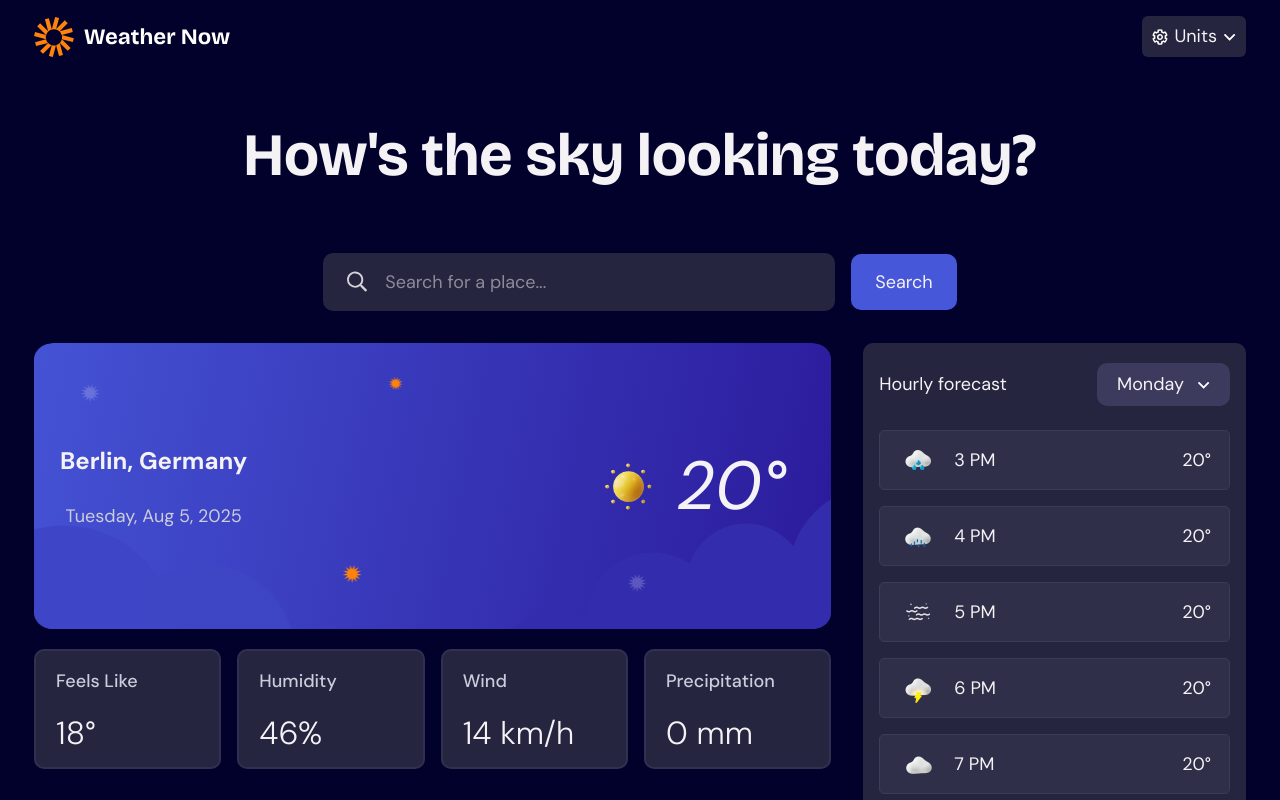
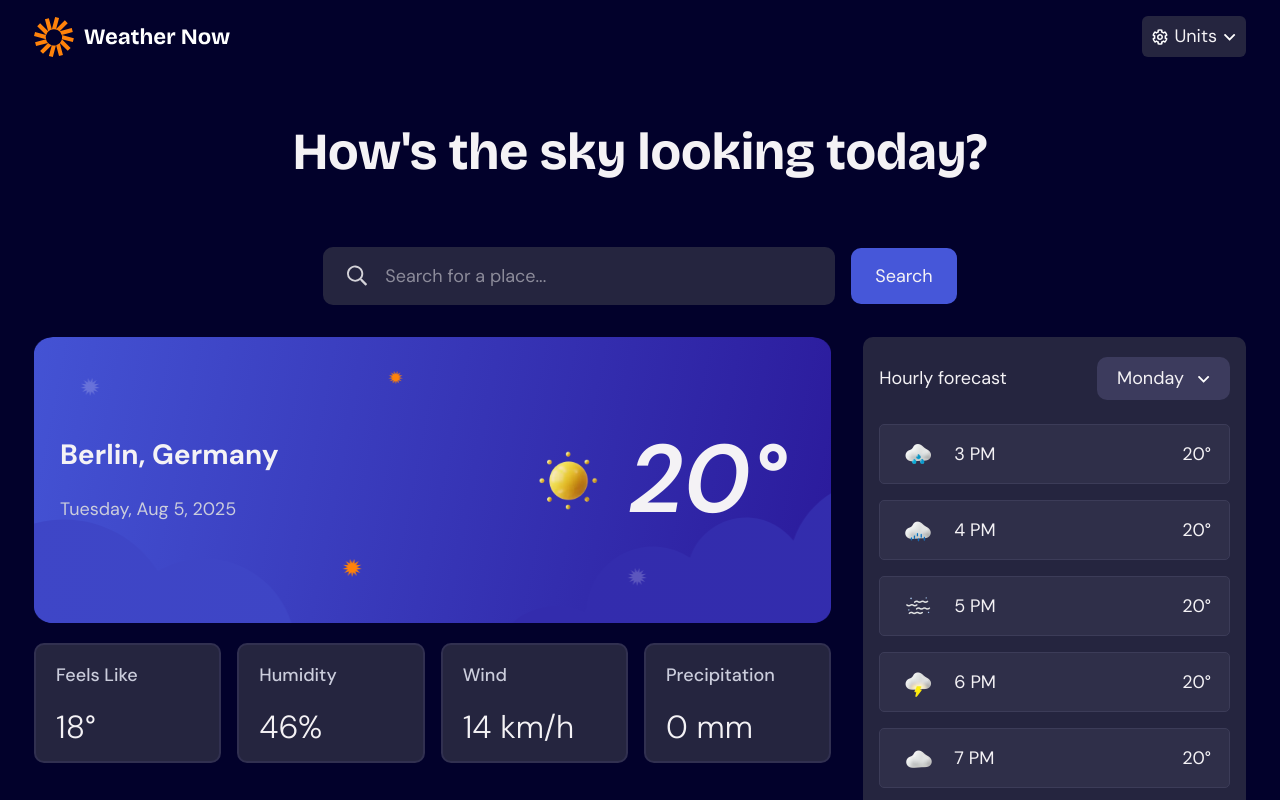
Before and after one commit to florianstancioiu/weather-app, a React (Vite) app: page / in a window 1280 px wide. Shown: the top 800 px of the page. Built offline with nearby package versions, Linux system fonts and the light colour scheme.

Commit message:
Desktop versions for the top components
Versions for Header, SearchPlaces & TodaysWeather

```diff
--- a/src/components/Header/Header.tsx
+++ b/src/components/Header/Header.tsx
@@ -3,7 +3,7 @@ import WeatherNowLogo from "../../images/logo.svg";
 
 const Header = () => {
   return (
-    <header className="flex justify-between items-center dsktp:w-[75.75rem] dsktp:mx-auto">
+    <header className="flex justify-between items-center dsktp:w-[75.75rem] dsktp:mx-auto dsktp:mb-[4rem]">
       <a href="#">
         <img src={WeatherNowLogo} alt="Weather Now Logo" />
       </a>
--- a/src/components/SearchPlaces/SearchPlaces.tsx
+++ b/src/components/SearchPlaces/SearchPlaces.tsx
@@ -4,8 +4,8 @@ import Button from "../Button/Button";
 
 const SearchPlaces = () => {
   return (
-    <div className="mb-[2rem] pt-[4.25rem] dsktp:w-[75.75rem] dsktp:mx-auto">
-      <h1 className="font-bricolage-grotesque text-6xl text-center mb-[4.25rem] font-bold">
+    <div className="mb-[2rem] pt-[4.25rem] dsktp:w-[75.75rem] dsktp:mx-auto dsktp:pt-0">
+      <h1 className="font-bricolage-grotesque text-6xl text-center mb-[4.25rem] font-bold dsktp:mb-[4rem] dsktp:text-[3.25rem] dsktp:leading-[120%]">
         How's the sky looking today?
       </h1>
       <div className="dsktp:flex dsktp:justify-center dsktp:items-center dsktp:gap-[1rem]">
--- a/src/components/TodaysWeather/TodaysWeather.tsx
+++ b/src/components/TodaysWeather/TodaysWeather.tsx
@@ -6,15 +6,21 @@ const TodaysWeather = () => {
     <main className="mb-[2.5rem] dsktp:mb-[3.25rem]">
       <div className="mb-[1.25rem]">
         <div className="bg-[url('/images/bg-today-small.svg')] bg-cover bg-center rounded-[1rem] dsktp:h-[17.875rem] dsktp:flex dsktp:justify-between dsktp:items-center dsktp:px-[1.625rem] dsktp:bg-[url('/images/bg-today-large.svg')]">
-          <div className="text-center pt-[3.375rem] mb-[2.75rem] dsktp:pt-0 dsktp:mb-0">
-            <h2 className="mb-[1.5rem] font-bold text-[1.5rem]">
+          <div className="text-center pt-[3.375rem] mb-[2.75rem] dsktp:pt-0 dsktp:mb-0 dsktp:text-left">
+            <h2 className="mb-[1.5rem] font-bold text-[1.5rem] dsktp:text-[1.75rem] dsktp:leading-[120%]">
               Berlin, Germany
             </h2>
             <p className="text-grayish-white">Tuesday, Aug 5, 2025</p>
           </div>
           <div className="flex justify-center items-center px-[1.25rem] pb-[4.25rem] dsktp:pb-0">
-            <img src={IconSunny} alt="" className="w-[6rem] h-[6rem]" />
-            <p className="text-[4.25rem] italic">20°</p>
+            <img
+              src={IconSunny}
+              alt=""
+              className="w-[6rem] h-[6rem] dsktp:w-[7.5rem] dsktp:h-[7.5rem]"
+            />
+            <p className="text-[4.25rem] italic dsktp:text-[6rem] dsktp:font-semibold">
+              20°
+            </p>
           </div>
         </div>
       </div>
--- a/src/components/TodaysWeatherItem/TodaysWeatherItem.tsx
+++ b/src/components/TodaysWeatherItem/TodaysWeatherItem.tsx
@@ -6,10 +6,10 @@ export type TodaysWeatherItem = {
 const TodaysWeatherItem = ({ title, value }: TodaysWeatherItem) => {
   return (
     <div className="p-[1.625rem] bg-background-2 rounded-[0.625rem] border-[2px] border-dark-blue dsktp:h-[7.5rem] dsktp:p-[1.25rem]">
-      <p className="text-grayish-white font-medium mb-[1.875rem] dsktp:mb-[1.5rem] text-[18px] leading-[120%]">
+      <p className="text-grayish-white font-medium mb-[1.875rem] dsktp:mb-[1.5rem] text-[1.125rem] leading-[120%]">
         {title}
       </p>
-      <p className="font-light text-[32px] leading-none">{value}</p>
+      <p className="font-light text-[2rem] leading-none">{value}</p>
     </div>
   );
 };
```
